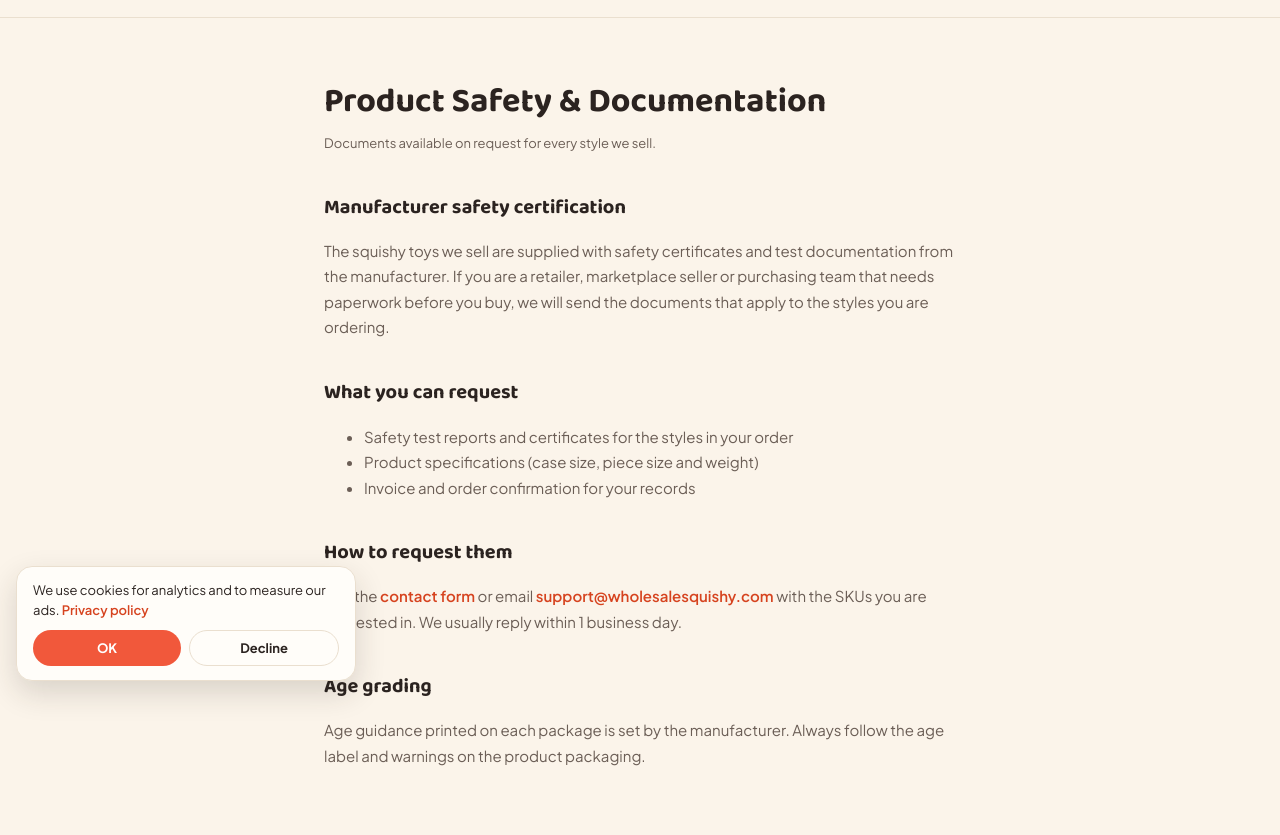
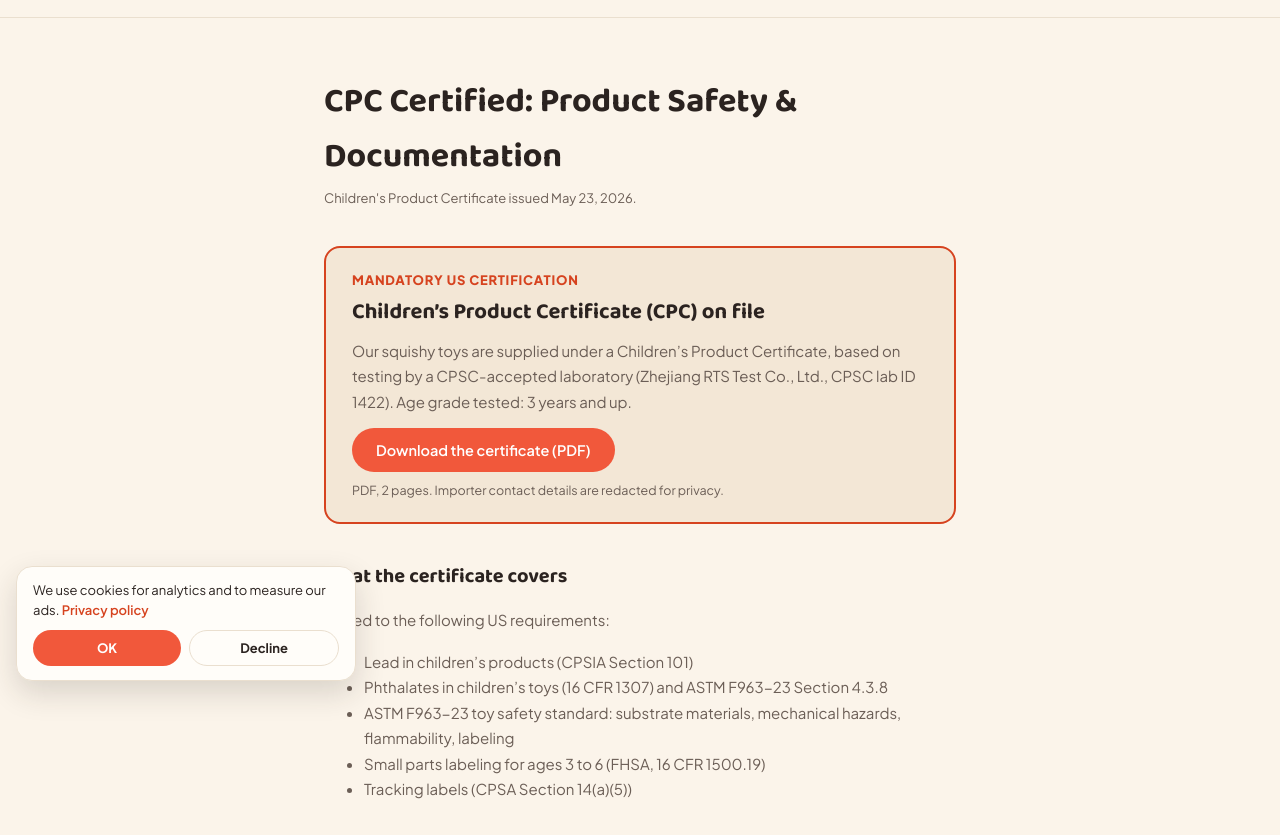
Before and after one commit to SaadProductive/wholesalesquishy, a website: page safety.html in a window 1280 px wide. Shown: the part 103-938 px from the top of the page. Drawn offline with Linux system fonts and the light colour scheme.

Commit message:
Add files via upload

```diff
--- a/llms.txt
+++ b/llms.txt
@@ -16,7 +16,8 @@
 - [FAQ](https://wholesalesquishy.com/faq.html)
 - [Shipping policy](https://wholesalesquishy.com/shipping.html)
 - [Return policy](https://wholesalesquishy.com/returns.html)
-- [Safety documents](https://wholesalesquishy.com/safety.html)
+- [Safety documents and Children's Product Certificate (CPC), CPSIA / ASTM F963-23 tested](https://wholesalesquishy.com/safety.html)
+- [CPC certificate PDF](https://wholesalesquishy.com/documents/wholesale-squishy-childrens-product-certificate-cpc.pdf)
 - [Request a bulk quote / invoice](https://wholesalesquishy.com/rfq.html)
 - [Contact / bulk quote](https://wholesalesquishy.com/contact.html)
 - [Product feed](https://wholesalesquishy.com/google_merchant_feed.csv)
--- a/safety.html
+++ b/safety.html
@@ -3,17 +3,17 @@
 <head>
 <meta charset="utf-8">
 <meta name="viewport" content="width=device-width, initial-scale=1">
-<title>Product Safety &amp; Documentation | Wholesale Squishy</title>
-<meta name="description" content="Safety certificates and test documentation for Wholesale Squishy products are available on request. Contact us with the styles you need.">
+<title>CPC Certified Squishy Toys | Safety &amp; Documentation | Wholesale Squishy</title>
+<meta name="description" content="Wholesale Squishy toys are supplied under a Children's Product Certificate (CPC), tested by a CPSC-accepted lab to CPSIA and ASTM F963-23. Download the certificate (PDF).">
 <meta property="og:site_name" content="Wholesale Squishy">
 <meta property="og:type" content="website">
 <meta property="og:title" content="Product Safety &amp; Documentation | Wholesale Squishy">
-<meta property="og:description" content="Safety certificates and test documentation for Wholesale Squishy products are available on request. Contact us with the styles you need.">
+<meta property="og:description" content="Wholesale Squishy toys are supplied under a Children's Product Certificate (CPC), tested by a CPSC-accepted lab to CPSIA and ASTM F963-23. Download the certificate (PDF).">
 <meta property="og:url" content="https://wholesalesquishy.com/safety.html">
 <meta property="og:image" content="https://wholesalesquishy.com/images/og-default.jpg">
 <meta name="twitter:card" content="summary_large_image">
 <meta name="twitter:title" content="Product Safety &amp; Documentation | Wholesale Squishy">
-<meta name="twitter:description" content="Safety certificates and test documentation for Wholesale Squishy products are available on request. Contact us with the styles you need.">
+<meta name="twitter:description" content="Wholesale Squishy toys are supplied under a Children's Product Certificate (CPC), tested by a CPSC-accepted lab to CPSIA and ASTM F963-23. Download the certificate (PDF).">
 <meta name="twitter:image" content="https://wholesalesquishy.com/images/og-default.jpg">
 <link rel="canonical" href="https://wholesalesquishy.com/safety.html">
 <link rel="icon" href="images/logo-mark.svg" type="image/svg+xml">
@@ -27,6 +27,7 @@
   .policy a{font-weight:600;}
   .field{border:1.5px solid var(--line);border-radius:10px;padding:13px 14px;font-size:14px;font-family:'Plus Jakarta Sans';width:100%;background:#fff;margin-bottom:12px;}
 </style>
+<script type="application/ld+json">{"@context":"https://schema.org","@type":"WebPage","name":"CPC Certified Squishy Toys | Safety & Documentation","url":"https://wholesalesquishy.com/safety.html","description":"Children's Product Certificate (CPC) for Wholesale Squishy toys, tested by a CPSC-accepted lab to CPSIA and ASTM F963-23.","isPartOf":{"@type":"WebSite","name":"Wholesale Squishy","url":"https://wholesalesquishy.com/"},"mainEntity":{"@type":"DigitalDocument","name":"Children's Product Certificate (CPC)","datePublished":"2026-05-23","encodingFormat":"application/pdf","url":"https://wholesalesquishy.com/documents/wholesale-squishy-childrens-product-certificate-cpc.pdf"}}</script>
 <script src="js/analytics.js"></script>
 </head>
 <body>
@@ -56,15 +57,33 @@
 <main>
 
 <div class="policy">
-  <h1 class="display">Product Safety &amp; Documentation</h1>
-  <div class="updated">Documents available on request for every style we sell.</div>
+  <h1 class="display">CPC Certified: Product Safety &amp; Documentation</h1>
+  <div class="updated">Children's Product Certificate issued May 23, 2026.</div>
+
+  <div style="background:var(--cream-deep);border:2px solid var(--coral-dark);border-radius:16px;padding:24px 26px;margin:0 0 8px 0;">
+    <div style="font-weight:800;font-size:13px;letter-spacing:.06em;text-transform:uppercase;color:var(--coral-dark);margin-bottom:6px;">Mandatory US certification</div>
+    <div class="display" style="font-size:22px;font-weight:700;color:var(--ink);margin-bottom:8px;">Children&rsquo;s Product Certificate (CPC) on file</div>
+    <p style="margin:0 0 14px 0;">Our squishy toys are supplied under a Children&rsquo;s Product Certificate, based on testing by a CPSC-accepted laboratory (Zhejiang RTS Test Co., Ltd., CPSC lab ID 1422). Age grade tested: 3 years and up.</p>
+    <a class="btn btn-primary" href="documents/wholesale-squishy-childrens-product-certificate-cpc.pdf" download style="display:inline-block;padding:13px 24px;font-size:14.5px;text-decoration:none;">Download the certificate (PDF)</a>
+    <div style="font-size:12.5px;margin-top:10px;color:var(--ink-soft);">PDF, 2 pages. Importer contact details are redacted for privacy.</div>
+  </div>
+
+  <h2>What the certificate covers</h2>
+  <p>Tested to the following US requirements:</p>
+  <ul>
+    <li>Lead in children&rsquo;s products (CPSIA Section 101)</li>
+    <li>Phthalates in children&rsquo;s toys (16 CFR 1307) and ASTM F963-23 Section 4.3.8</li>
+    <li>ASTM F963-23 toy safety standard: substrate materials, mechanical hazards, flammability, labeling</li>
+    <li>Small parts labeling for ages 3 to 6 (FHSA, 16 CFR 1500.19)</li>
+    <li>Tracking labels (CPSA Section 14(a)(5))</li>
+  </ul>
 
   <h2>Manufacturer safety certification</h2>
-  <p>The squishy toys we sell are supplied with safety certificates and test documentation from the manufacturer. If you are a retailer, marketplace seller or purchasing team that needs paperwork before you buy, we will send the documents that apply to the styles you are ordering.</p>
+  <p>If you are a retailer, marketplace seller or purchasing team that needs more paperwork before you buy, such as the full test report or a certificate matched to the styles in your order, we will send what applies.</p>
 
   <h2>What you can request</h2>
   <ul>
-    <li>Safety test reports and certificates for the styles in your order</li>
+    <li>Full test report and a certificate matched to the styles in your order</li>
     <li>Product specifications (case size, piece size and weight)</li>
     <li>Invoice and order confirmation for your records</li>
   </ul>
@@ -82,7 +101,7 @@
   <div class="footer-grid">
     <div><div class="display" style="font-size:20px;font-weight:700;color:#fff;margin-bottom:10px;">Wholesale Squishy</div><div style="font-size:14px;color:#B7ACA1;line-height:1.6;max-width:280px;">Wholesale squishy toys for retailers, vending operators, and gift shops. Shipped from the US.</div></div>
     <div><h3>Shop</h3><a href="/#bestsellers">Dumplings &amp; Buns</a><a href="/#bestsellers">Fruit &amp; Novelty</a></div>
-    <div><h3>Company</h3><a href="about.html">About Us</a><a href="safety.html">Contact</a><a href="faq.html">FAQ</a><a href="safety.html">Safety &amp; Documents</a><a href="rfq.html">Request a Bulk Quote</a><a href="https://www.facebook.com/WholesaleSquishy" target="_blank" rel="noopener">Facebook</a></div>
+    <div><h3>Company</h3><a href="about.html">About Us</a><a href="contact.html">Contact</a><a href="faq.html">FAQ</a><a href="safety.html">Safety &amp; Documents</a><a href="rfq.html">Request a Bulk Quote</a><a href="https://www.facebook.com/WholesaleSquishy" target="_blank" rel="noopener">Facebook</a></div>
     <div><h3>Policies</h3><a href="shipping.html">Shipping Policy</a><a href="returns.html">Return Policy</a><a href="refunds.html">Refund Policy</a><a href="terms.html">Terms &amp; Conditions</a><a href="privacy.html">Privacy Policy</a></div>
   </div>
   <div class="footer-bottom">© 2026 Wholesale Squishy. All rights reserved. · 12508 Center St, Suite 5, South Gate, CA 90280</div>
--- a/sitemap.xml
+++ b/sitemap.xml
@@ -17,6 +17,6 @@
   <url><loc>https://wholesalesquishy.com/refunds.html</loc><lastmod>2026-10-10</lastmod><priority>0.9</priority></url>
   <url><loc>https://wholesalesquishy.com/terms.html</loc><lastmod>2026-10-10</lastmod><priority>0.9</priority></url>
   <url><loc>https://wholesalesquishy.com/privacy.html</loc><lastmod>2026-10-10</lastmod><priority>0.9</priority></url>
-  <url><loc>https://wholesalesquishy.com/safety.html</loc><lastmod>2026-10-10</lastmod><priority>0.5</priority></url>
+  <url><loc>https://wholesalesquishy.com/safety.html</loc><lastmod>2026-10-13</lastmod><priority>0.7</priority></url>
   <url><loc>https://wholesalesquishy.com/rfq.html</loc><lastmod>2026-10-10</lastmod><priority>0.7</priority></url>
 </urlset>
```
Also changed, not shown: index.html (+2 -2 lines), 1 other file.
